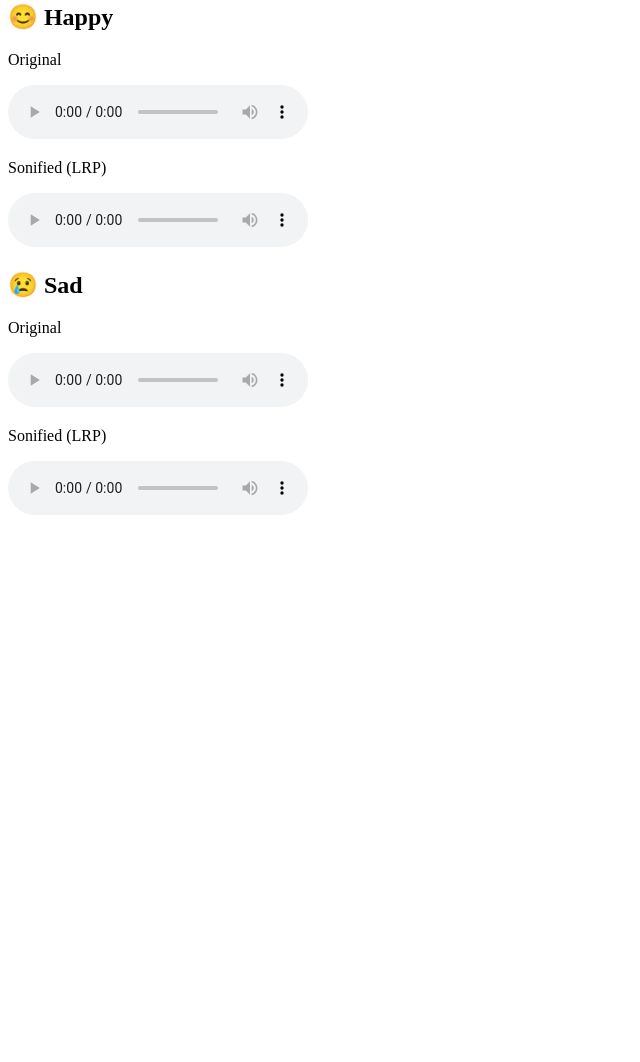
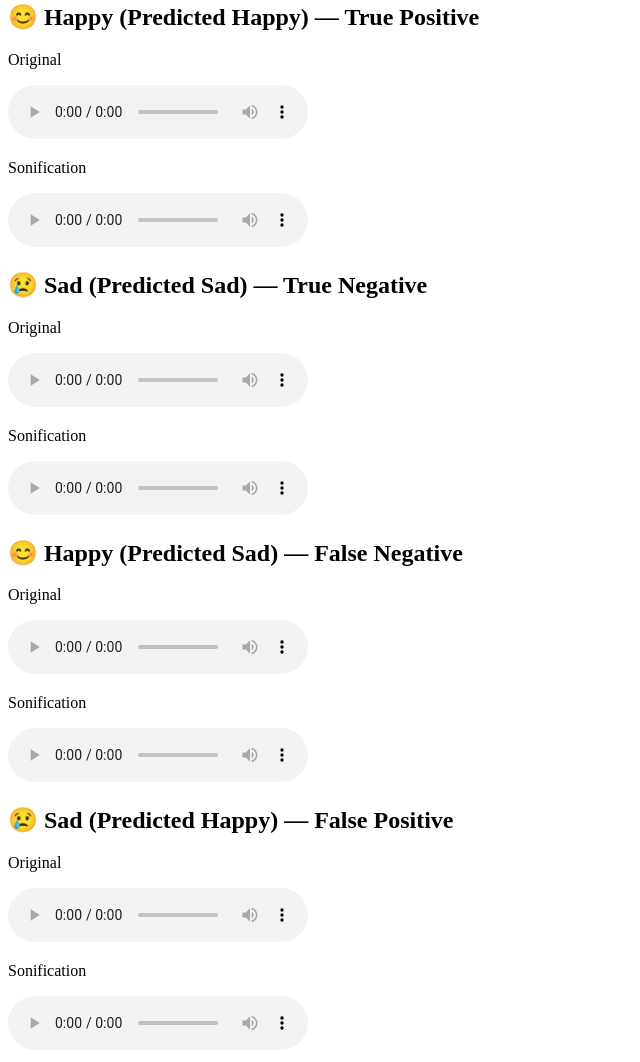
Before and after one commit to giacomozu/Explainability-Methods-in-Music-Emotion-Recognition, a plain HTML site: page docs/index.html in a window 1280 px wide. Shown: the part 77-1139 px from the top of the page, without its empty margins (0-640 px from the left). Before the commit the page ends 800 px from the top, so only its background shows below. Drawn offline with Linux system fonts and the light colour scheme.

Commit message:
Modifica html

```diff
--- a/docs/index.html
+++ b/docs/index.html
@@ -4,15 +4,41 @@
 <title>Music Emotion Sonification Examples</title>
 <h1>Music Emotion Sonification Examples</h1>
 
-<h2>😊 Happy</h2>
+<h2>😊 Happy (Predicted Happy) — True Positive</h2>
 <p>Original</p>
 <audio controls src="https://raw.githubusercontent.com/giacomozu/Explainability-Methods-in-Music-Emotion-Recognition/main/examples/Happy_original.wav"></audio>
-<p>Sonified (LRP)</p>
-<audio controls src="https://raw.githubusercontent.com/giacomozu/Explainability-Methods-in-Music-Emotion-Recognition/main/examples/Happy_sonified.wav"></audio>
+<p>Sonification</p>
+<audio controls src="https://raw.githubusercontent.com/giacomozu/Explainability-Methods-in-Music-Emotion-Recognition/main/examples/Happy_sonification.wav"></audio>
 
-<h2>😢 Sad</h2>
+<h2>😢 Sad (Predicted Sad) — True Negative</h2>
 <p>Original</p>
-<audio controls src="https://raw.githubusercontent.com/giacomozu/Explainability-Methods-in-Music-Emotion-Recognition/main/examples/sad01_original.wav"></audio>
-<p>Sonified (LRP)</p>
-<audio controls src="https://raw.githubusercontent.com/giacomozu/Explainability-Methods-in-Music-Emotion-Recognition/main/examples/sad01_sonified.wav"></audio>
+<audio controls src="https://raw.githubusercontent.com/giacomozu/Explainability-Methods-in-Music-Emotion-Recognition/main/examples/Sad_original.wav"></audio>
+<p>Sonification</p>
+<audio controls src="https://raw.githubusercontent.com/giacomozu/Explainability-Methods-in-Music-Emotion-Recognition/main/examples/Sad_sonification.wav"></audio>
+
+<h2>😊 Happy (Predicted Sad) — False Negative</h2>
+<p>Original</p>
+<audio controls src="https://raw.githubusercontent.com/giacomozu/Explainability-Methods-in-Music-Emotion-Recognition/main/examples/Happy_predictedsad_original.wav"></audio>
+<p>Sonification</p>
+<audio controls src="https://raw.githubusercontent.com/giacomozu/Explainability-Methods-in-Music-Emotion-Recognition/main/examples/Happy_predictedsad_sonification.wav"></audio>
+
+<h2>😢 Sad (Predicted Happy) — False Positive</h2>
+<p>Original</p>
+<audio controls src="https://raw.githubusercontent.com/giacomozu/Explainability-Methods-in-Music-Emotion-Recognition/main/examples/Sad_predictedhappy_original.wav"></audio>
+<p>Sonification</p>
+<audio controls src="https://raw.githubusercontent.com/giacomozu/Explainability-Methods-in-Music-Emotion-Recognition/main/examples/Sad_predictedhappy_sonification.wav"></audio>
+
+<script>
+  document.addEventListener("DOMContentLoaded", function() {
+    const audios = document.querySelectorAll("audio");
+    audios.forEach(audio => {
+      if (audio.src.includes("original")) {
+        audio.volume = 0.4; // abbassa gli original
+      } else {
+        audio.volume = 1.0; // lascia sonification a volume pieno
+      }
+    });
+  });
+</script>
+
 </html>
```
Also changed, not shown: 1 other file.
